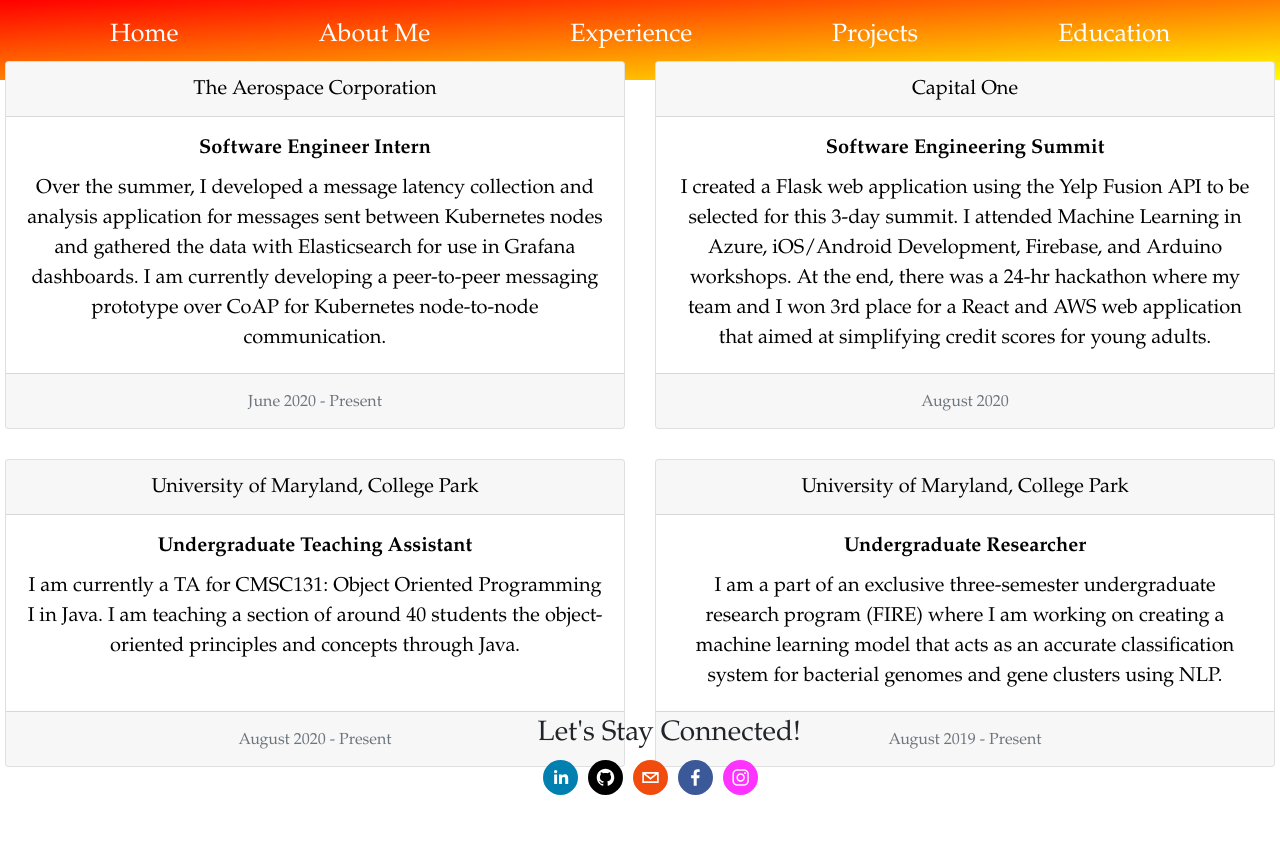
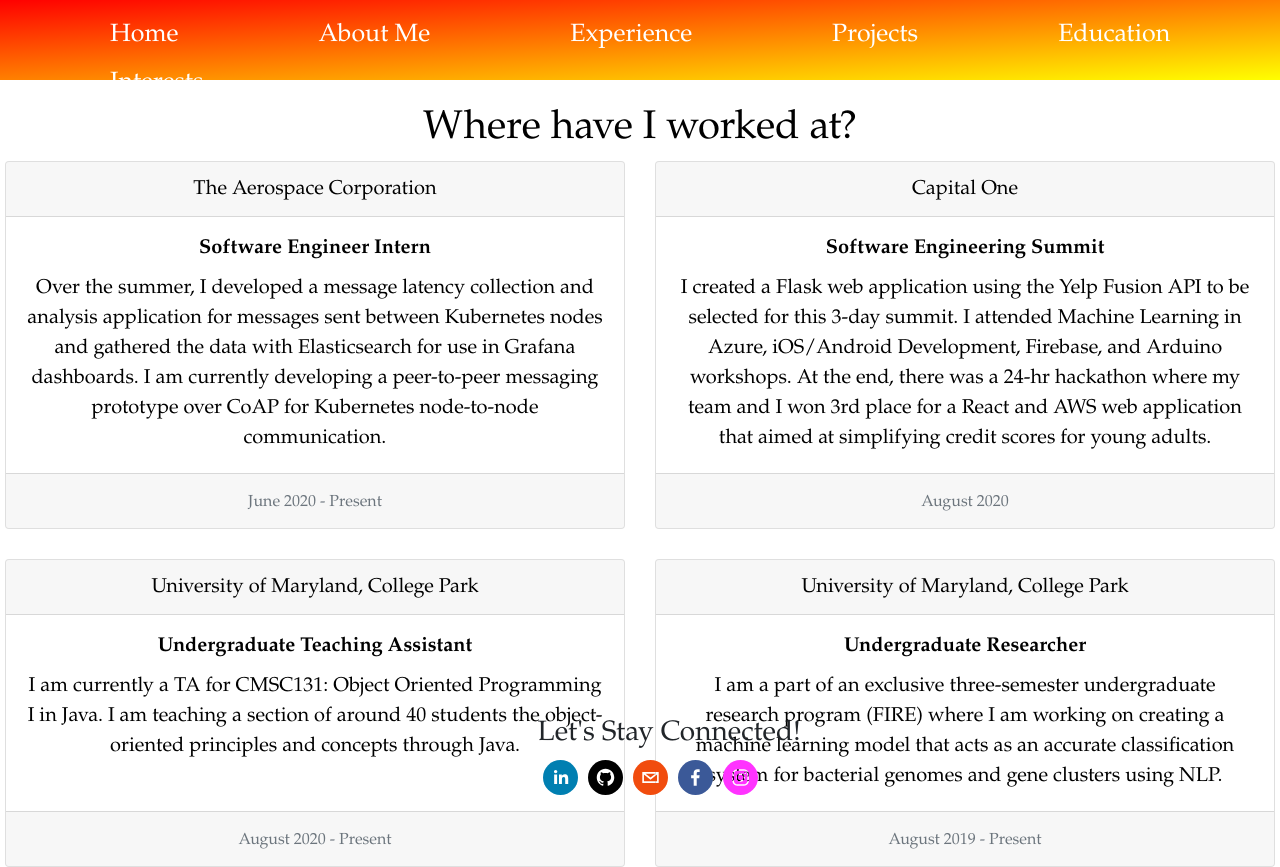
Before and after one commit to Amgg12301/Portfolio-Website, a React (Create React App) app: page /experience in a window 1280 px wide. Before the commit the page ends 800 px from the top, so only its background shows below. Built offline with nearby package versions, Linux system fonts and the light colour scheme.

Commit message:
css fix pt2

```diff
--- a/src/App.css
+++ b/src/App.css
@@ -81,6 +81,8 @@
 
 .content_exp{
   text-align: center;
+  position: relative;
+  overflow: auto;
   top: 100px;
   color: #000000;
   font-size: 20px;
```
